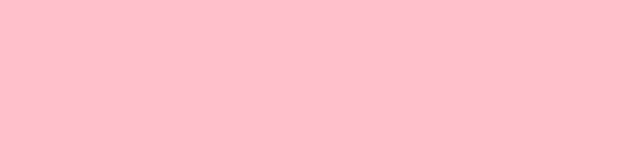
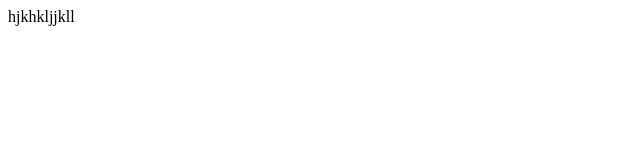
Before and after one commit to Leila1332/Leila1332.github.io, a plain HTML site: page index.html in a window 1280 px wide. Shown: the whole page, without its empty margins (0-640 px from the left). Drawn offline with Linux system fonts and the light colour scheme.

Commit message:
första ändringen

```diff
--- a/index.html
+++ b/index.html
@@ -1,3 +1,14 @@
-<html>
+<html lang="en">
+
 <head>
-<body bgcolor="pink">
+    <meta charset="UTF-8">
+    <meta http-equiv="X-UA-Compatible" content="IE=edge">
+    <meta name="viewport" content="width=device-width, initial-scale=1.0">
+    <title>Document</title>
+</head>
+
+<body>
+    <p>hjkhkljjkll</p>
+</body>
+
+</html>
```
